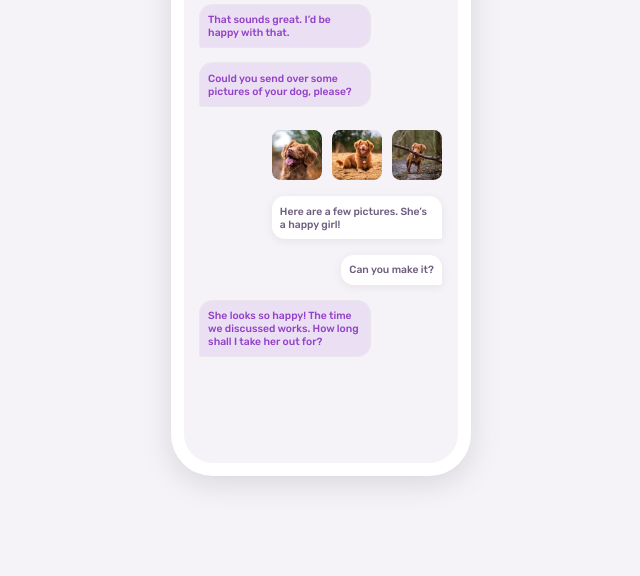
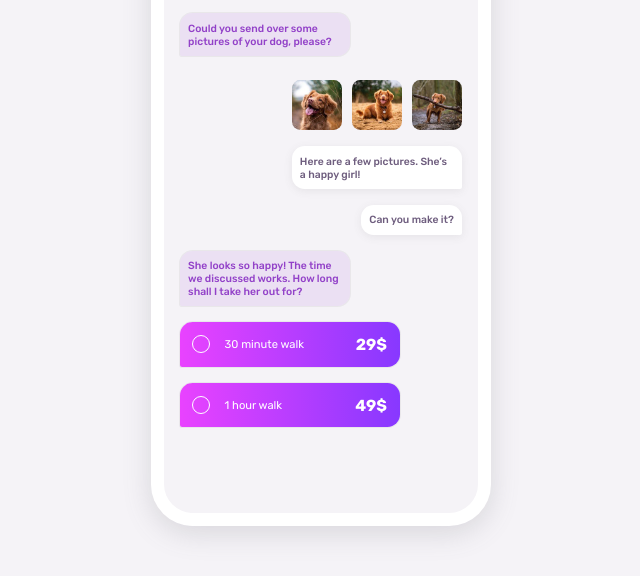
Before and after one commit to soewaiyanag/chat-app-css-illustration, a website built with Vite: page index.html in a window 1280 px wide. Shown: the part 224-800 px from the top of the page, without its empty margins (319-959 px from the left). Built offline with nearby package versions, Linux system fonts and the light colour scheme.

Commit message:
add chat poll

```diff
--- a/index.html
+++ b/index.html
@@ -52,6 +52,26 @@
             She looks so happy! The time we discussed works. How long shall I
             take her out for?
           </span>
+          <div class="chat-box chat-box-left chat-box-poll">
+            <input
+              class="chat-box-poll--checkbox"
+              type="checkbox"
+              name="30min"
+              id="30min"
+            />
+            <h1 class="chat-box-poll__about">30 minute walk</h1>
+            <h1 class="chat-box-poll__fee">29$</h1>
+          </div>
+          <div class="chat-box chat-box-left chat-box-poll">
+            <input
+              class="chat-box-poll--checkbox"
+              type="checkbox"
+              name="30min"
+              id="30min"
+            />
+            <h1 class="chat-box-poll__about">1 hour walk</h1>
+            <h1 class="chat-box-poll__fee">49$</h1>
+          </div>
         </div>
       </div>
     </div>
--- /dev/null
+++ b/styles/poll.css
@@ -0,0 +1,32 @@
+.chat-box.chat-box-poll {
+  max-width: 220px;
+  display: grid;
+  grid-template-columns: auto 1fr auto;
+  align-items: center;
+  column-gap: 1rem;
+  background: linear-gradient(
+    90deg,
+    var(--light-magenta) 0%,
+    var(--light-violet) 100%
+  );
+  color: #fff;
+  padding: 0.8rem;
+}
+
+.chat-box-poll--checkbox {
+  border-radius: 50%;
+  appearance: none;
+  width: 16px;
+  aspect-ratio: 1/1;
+  outline: 1px solid white;
+}
+
+.chat-box-poll__about {
+  font-size: 0.7rem;
+  font-weight: 400;
+}
+
+.chat-box-poll__fee {
+  font-size: 1rem;
+  font-weight: 600;
+}
--- a/styles/style.css
+++ b/styles/style.css
@@ -1,6 +1,7 @@
 @import url("https://fonts.googleapis.com/css2?family=Rubik:wght@400;500;700&display=swap");
 @import url("./prefix.css");
 @import url("./variables.css");
+@import url("./poll.css");
 
 .icon {
   cursor: pointer;
@@ -19,8 +20,8 @@
   position: relative;
   overflow: hidden;
   width: 100%;
-  max-width: 300px;
-  height: 600px;
+  max-width: 340px;
+  height: 700px;
   background-color: #fff;
   border-radius: var(--phone-corner);
   padding: 1rem;
```
